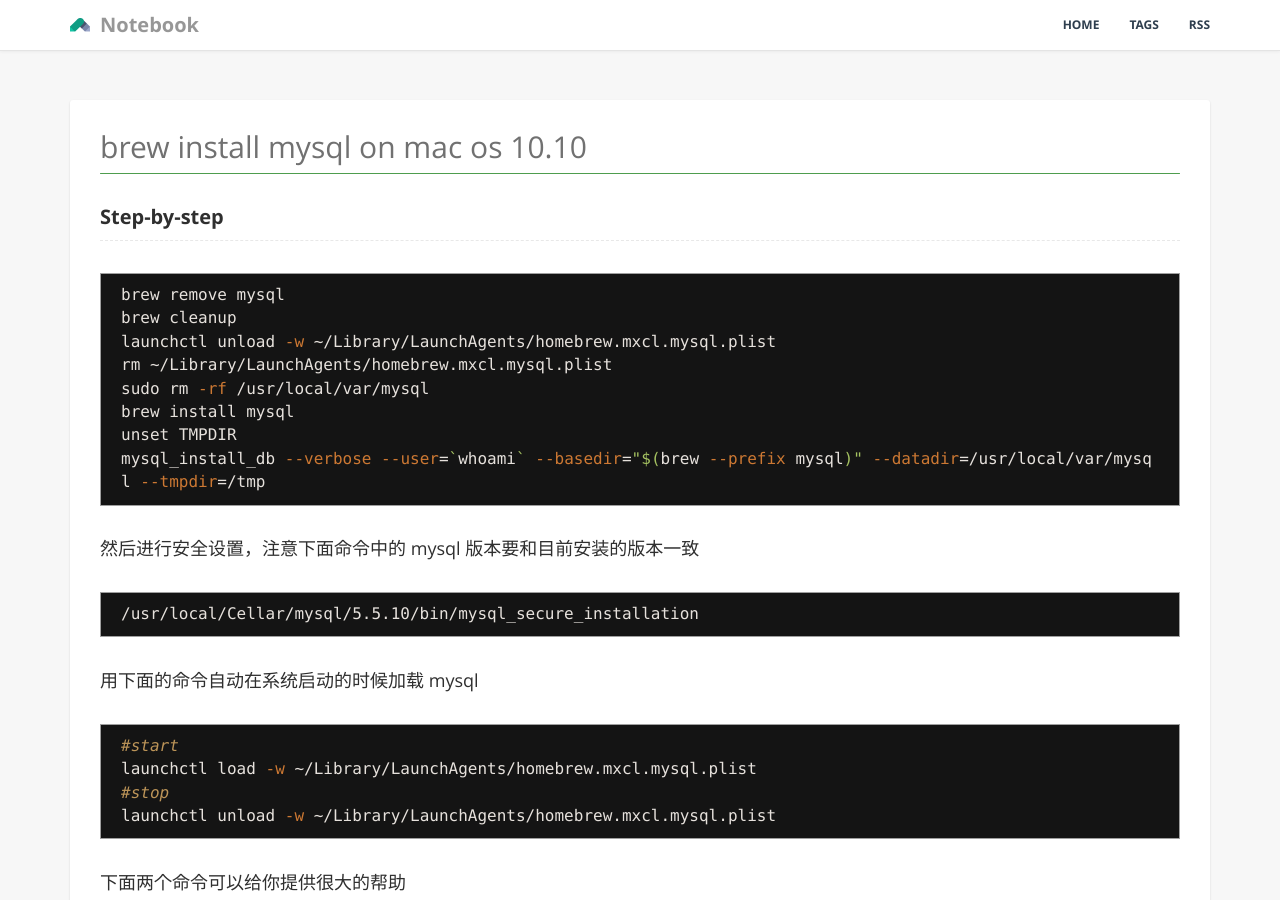
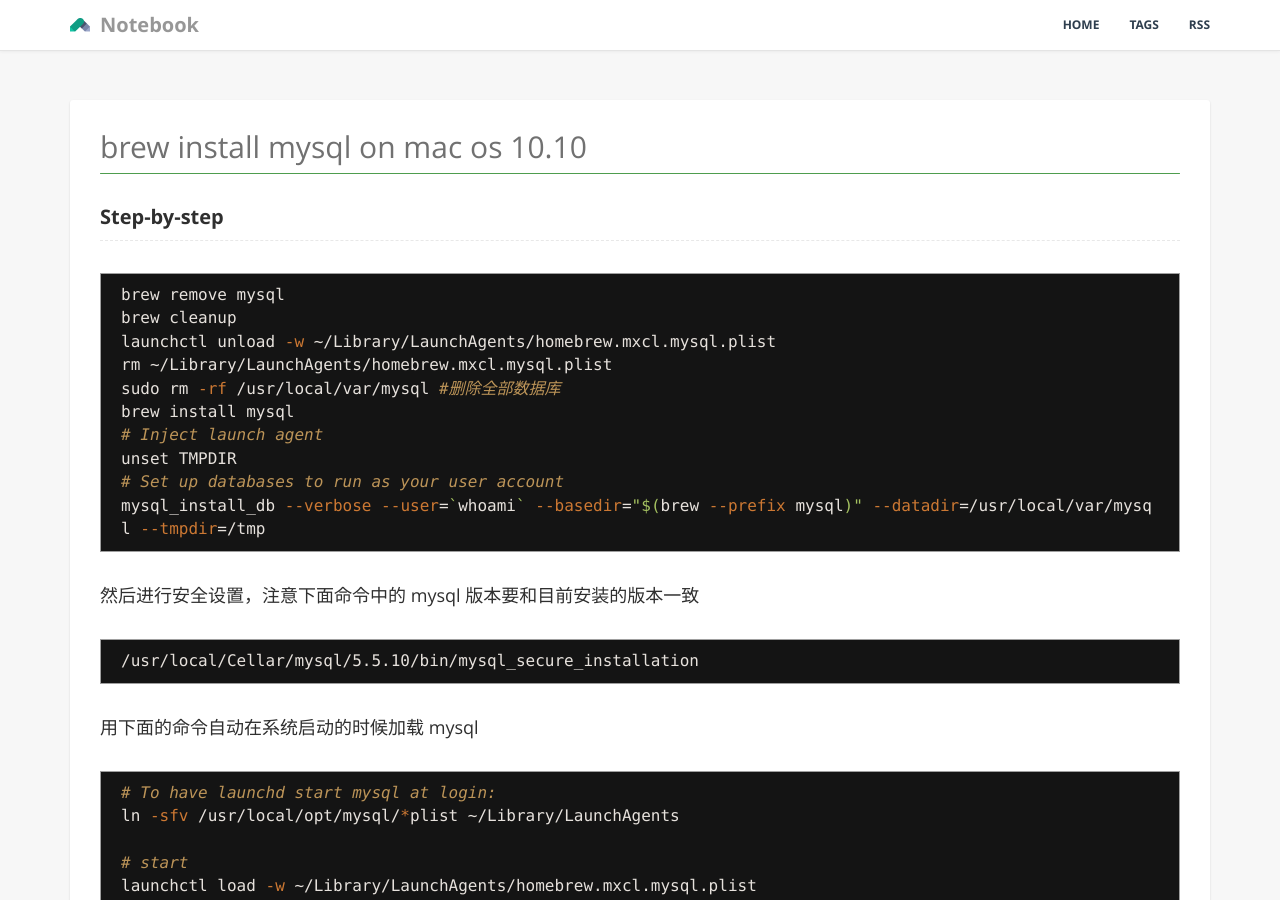
Before and after one commit to GiaoGiaoCat/GiaoGiaoCat.github.io, a Jekyll site: the page built from _posts/201410/2014-10-27-brew-install-mysql.md, in a window 1280 px wide and 900 px high. Built offline with Jekyll 4.4.1, drawn with Linux system fonts in a browser that asks for light colours; Markdown is read by kramdown in place of the engine named in the settings.

Commit message:
今日记录

````diff
--- a/_posts/201410/2014-10-27-brew-install-mysql.md
+++ b/_posts/201410/2014-10-27-brew-install-mysql.md
@@ -14,9 +14,11 @@ brew remove mysql
 brew cleanup
 launchctl unload -w ~/Library/LaunchAgents/homebrew.mxcl.mysql.plist
 rm ~/Library/LaunchAgents/homebrew.mxcl.mysql.plist
-sudo rm -rf /usr/local/var/mysql
+sudo rm -rf /usr/local/var/mysql #删除全部数据库
 brew install mysql
+# Inject launch agent
 unset TMPDIR
+# Set up databases to run as your user account
 mysql_install_db --verbose --user=`whoami` --basedir="$(brew --prefix mysql)" --datadir=/usr/local/var/mysql --tmpdir=/tmp
 ```
 
@@ -29,9 +31,12 @@ mysql_install_db --verbose --user=`whoami` --basedir="$(brew --prefix mysql)" --
 用下面的命令自动在系统启动的时候加载 mysql
 
 ```bash
-#start
+# To have launchd start mysql at login:
+ln -sfv /usr/local/opt/mysql/*plist ~/Library/LaunchAgents
+
+# start
 launchctl load -w ~/Library/LaunchAgents/homebrew.mxcl.mysql.plist
-#stop
+# stop
 launchctl unload -w ~/Library/LaunchAgents/homebrew.mxcl.mysql.plist
 ```
 
````
Also changed, not shown: _posts/201511/2015-11-25-installing-specific-version-of-homebrew-formula.md (added, +41 -0 lines), 1 other file.
